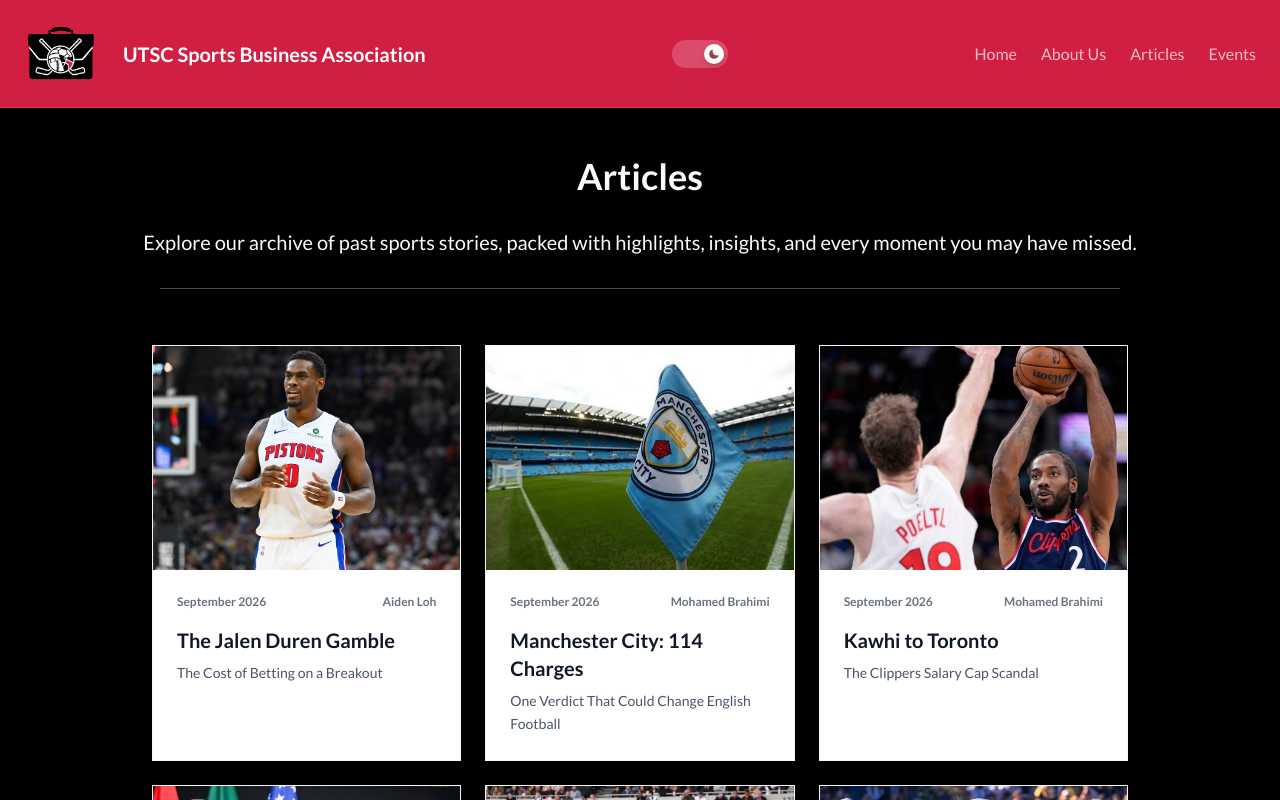
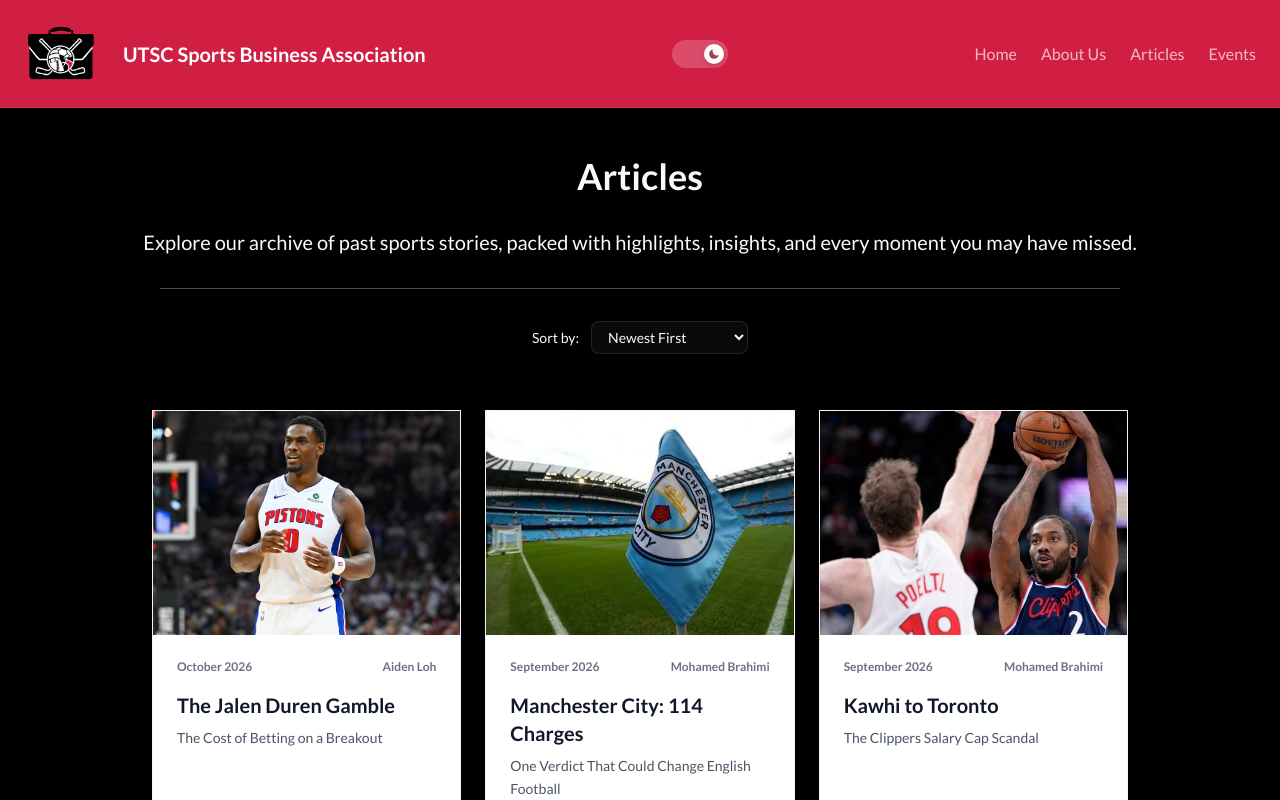
Before and after one commit to mbrahimi25/utsc-sba-website, a Next.js app: page /articles in a window 1280 px wide. Shown: the top 800 px of the page. Built offline with nearby package versions, Linux system fonts and the light colour scheme.

Commit message:
Organized article data, added sorting dropdown to Articles page, made Home recent article card update automatically

```diff
--- a/src/app/articles/jalen-duren-gamble-2026/page.tsx
+++ b/src/app/articles/jalen-duren-gamble-2026/page.tsx
@@ -24,7 +24,7 @@
       height={1440}
       caption="Jalen Duren for the Detroit Pistons - Jason Miller/Getty Images"
       alt="Jalen Duren for the Detroit Pistons"
-      date="September 2026"/>
+      date="October 2026"/>
 
       <div className="max-w-5xl mx-auto px-4 sm:px-6 py-6">
 
--- a/src/app/articles/page.tsx
+++ b/src/app/articles/page.tsx
@@ -1,20 +1,38 @@
-import Image from "next/image";
+"use client";
+
+import { useState } from "react";
 import Navbar from "@/components/Navbar";
-import Divider from "@/components/Divider"
+import Divider from "@/components/Divider";
 import ArticleEventCard from "@/components/ArticleEventCard";
 import Footer from "@/components/Footer";
-
-import type { Metadata } from 'next';
-
-export const metadata: Metadata = {
-  title: 'Articles | UTSC SBA',
-  description: 'Articles on the latest news in the sports business world.',
-};
+import { articles } from "@/data/articles";
 
 export default function ArticlesPage() {
+  const [sortOrder, setSortOrder] = useState("newest");
+
+  // Sort logic based on selected dropdown value
+  const sortedArticles = [...articles].sort((a, b) => {
+    if (sortOrder === "newest") {
+      // Sort descending using publishedAt
+      return new Date(b.publishedAt).getTime() - new Date(a.publishedAt).getTime();
+    }
+    if (sortOrder === "oldest") {
+      // Sort ascending using publishedAt
+      return new Date(a.publishedAt).getTime() - new Date(b.publishedAt).getTime();
+    }
+    if (sortOrder === "az") {
+      // Alphabetical A-Z on the title
+      return a.title.localeCompare(b.title);
+    }
+    if (sortOrder === "za") {
+      // Alphabetical Z-A on the title
+      return b.title.localeCompare(a.title);
+    }
+    return 0;
+  });
+
   return (
     <main className="min-h-screen">
-
       <Navbar />
 
       <h1 className="mt-12 flex justify-center text-4xl font-bold">Articles</h1>
@@ -25,96 +43,36 @@
 
       <Divider />
 
+      {/* Sorting Dropdown Controls */}
+      <div className="flex justify-center mt-6">
+        <div className="flex items-center gap-3">
+          <label htmlFor="sort" className="font-medium text-sm">Sort by:</label>
+          <select
+            id="sort"
+            value={sortOrder}
+            onChange={(e) => setSortOrder(e.target.value)}
+            className="border rounded-md px-3 py-1.5 text-sm bg-background shadow-sm focus:outline-none focus:ring-2 focus:ring-primary"
+          >
+            <option value="newest">Newest First</option>
+            <option value="oldest">Oldest First</option>
+            <option value="az">Alphabetical (A-Z)</option>
+            <option value="za">Alphabetical (Z-A)</option>
+          </select>
+        </div>
+      </div>
+
       <div className="mt-8 grid grid-cols-1 sm:grid-cols-2 lg:grid-cols-3 gap-6 p-6 max-w-5xl mx-auto">
-
-        <ArticleEventCard
-        title="The Jalen Duren Gamble"
-        image="/articles/jalen-duren-gamble-2026.png"
-        description="The Cost of Betting on a Breakout"
-        author="Aiden Loh"
-        date="September 2026"
-        link="/articles/jalen-duren-gamble-2026"/>
-
-        <ArticleEventCard
-        title="Manchester City: 114 Charges"
-        image="/articles/man-city-charges-2026.jpg"
-        description="One Verdict That Could Change English Football"
-        author="Mohamed Brahimi"
-        date="September 2026"
-        link="/articles/man-city-charges-2026"/>
-
-        <ArticleEventCard
-        title="Kawhi to Toronto"
-        image="/articles/kawhi-leonard-scandal-2026.jpg"
-        description="The Clippers Salary Cap Scandal"
-        author="Mohamed Brahimi"
-        date="September 2026"
-        link="/articles/kawhi-leonard-scandal-2026"/>
-
-        <ArticleEventCard
-        title="Beyond the Trophy"
-        image="/articles/fifa-wc-revenue-2026.jpg"
-        description="The Business Behind the 2026 FIFA World Cup"
-        author="Mohamed Brahimi"
-        date="July 2026"
-        link="/articles/fifa-wc-revenue-2026"/>
-
-        <ArticleEventCard
-        title="From Contenders to Crisis"
-        image="/articles/tottenham-crisis-2026.png"
-        description="The Story of Tottenham Hotspur"
-        author="Mohamed Brahimi"
-        date="March 2026"
-        link="/articles/tottenham-crisis-2026"/>
-
-        <ArticleEventCard
-        title="NCAA vs OUA"
-        image="/articles/ncaa-oua-2026.png"
-        description="What Ontario (and Canada) Can Learn from the NIL Era"
-        author="Mohamed Brahimi"
-        date="March 2026"
-        link="/articles/ncaa-oua-2026"/>
-
-        <ArticleEventCard
-        title="Seahawks Win Second Super Bowl"
-        image="/articles/super-bowl-2026.jpg"
-        description="What went down in Santa Clara"
-        author="Mohamed Brahimi"
-        date="February 2026"
-        link="/articles/super-bowl-2026"/>
-
-        <ArticleEventCard
-        title="The Josh Sargent Drama"
-        image="/articles/josh-sargent-drama.jpg"
-        description="The story behind TFC's offer"
-        author="Mohamed Brahimi"
-        date="January 2026"
-        link="/articles/josh-sargent-drama"/>
-
-        <ArticleEventCard
-        title="Qualifying Fever"
-        image="/articles/wc-qualification-2026.jpg"
-        description="The Race to the 2026 World Cup"
-        author="Mohamed Brahimi"
-        date="October 2025"
-        link="/articles/wc-qualification-2026"/>
-
-        <ArticleEventCard
-        title="Tension to Victory"
-        image="/articles/mclaren-constructors-2025.jpg"
-        description="McLaren's Constructors' Dominance"
-        author="Mohamed Brahimi"
-        date="October 2025"
-        link="/articles/mclaren-constructors-2025"/>
-
-        <ArticleEventCard
-        title="Beyond the Salary Cap"
-        image="/articles/miami-tfc-2025.jpg"
-        description="How Designated Players shaped TFC vs. Miami"
-        author="Mohamed Brahimi"
-        date="September 2025"
-        link="/articles/miami-tfc-2025"/>
-
+        {sortedArticles.map((article, index) => (
+          <ArticleEventCard
+            key={index}
+            title={article.title}
+            image={article.image}
+            description={article.description}
+            author={article.author}
+            date={article.date}
+            link={article.link}
+          />
+        ))}
       </div>
 
       <Footer />
--- a/src/app/page.tsx
+++ b/src/app/page.tsx
@@ -3,10 +3,16 @@
 import { Pattern as HomepageCarousel } from "@/components/examples/homepage_carousel"
 import ArticleEventCard from "@/components/ArticleEventCard";
 import Footer from "@/components/Footer";
+import { articles } from "@/data/articles";
 
 import { Analytics } from '@vercel/analytics/next';
 
 export default function Home() {
+
+  const latestArticle = articles[0];
+  // Takes first element from articles.ts, and treats it as the most recent article
+  // In the future, could switch this to taking the article with the most recent publishedAt date
+
   return (
     <main className="min-h-screen">
       <Analytics />
@@ -24,12 +30,12 @@
       <div className="mt-8 grid grid-cols-1 sm:grid-cols-2 gap-6 p-6 max-w-4xl mx-auto justify-items-center">
 
         <ArticleEventCard
-        title="The Jalen Duren Gamble"
-        image="/articles/jalen-duren-gamble-2026.png"
-        description="The Cost of Betting on a Breakout"
-        author="Aiden Loh"
-        date="September 2026"
-        link="/articles/jalen-duren-gamble-2026"/>
+        title={latestArticle.title}
+        image={latestArticle.image}
+        description={latestArticle.description}
+        author={latestArticle.author}
+        date={latestArticle.date}
+        link={latestArticle.link}/>
 
         <ArticleEventCard
         title="Sample Event"
--- /dev/null
+++ b/src/data/articles.ts
@@ -0,0 +1,124 @@
+// data/articles.ts
+
+export interface Article {
+  title: string;
+  image: string;
+  description: string;
+  author: string;
+  date: string; // Format: "Month YYYY"
+  publishedAt: string; // Format: "YYYY-MM-DD"
+  link: string;
+}
+
+export const articles: Article[] = [
+    {
+        title: "The Jalen Duren Gamble",
+        image: "/articles/jalen-duren-gamble-2026.png",
+        description: "The Cost of Betting on a Breakout",
+        author: "Aiden Loh",
+        date: "October 2026",
+        publishedAt: "2026-10-01",
+        link: "/articles/jalen-duren-gamble-2026",
+    },
+
+    {
+        title:"Manchester City: 114 Charges",
+        image:"/articles/man-city-charges-2026.jpg",
+        description:"One Verdict That Could Change English Football",
+        author:"Mohamed Brahimi",
+        date:"September 2026",
+        publishedAt: "2026-09-30",
+        link:"/articles/man-city-charges-2026",
+    },
+
+    {
+        title:"Kawhi to Toronto",
+        image:"/articles/kawhi-leonard-scandal-2026.jpg",
+        description:"The Clippers Salary Cap Scandal",
+        author:"Mohamed Brahimi",
+        date:"September 2026",
+        publishedAt: "2026-09-15",
+        link:"/articles/kawhi-leonard-scandal-2026",
+    },
+
+    {
+        title:"Beyond the Trophy",
+        image:"/articles/fifa-wc-revenue-2026.jpg",
+        description:"The Business Behind the 2026 FIFA World Cup",
+        author:"Mohamed Brahimi",
+        date:"July 2026",
+        publishedAt: "2026-07-01",
+        link:"/articles/fifa-wc-revenue-2026",
+    },
+
+    {
+        title:"From Contenders to Crisis",
+        image:"/articles/tottenham-crisis-2026.png",
+        description:"The Story of Tottenham Hotspur",
+        author:"Mohamed Brahimi",
+        date:"March 2026",
+        publishedAt: "2026-03-15",
+        link:"/articles/tottenham-crisis-2026",
+    },
+
+    {
+        title:"NCAA vs OUA",
+        image:"/articles/ncaa-oua-2026.png",
+        description:"What Ontario (and Canada) Can Learn from the NIL Era",
+        author:"Mohamed Brahimi",
+        date:"March 2026",
+        publishedAt: "2026-03-01",
+        link:"/articles/ncaa-oua-2026",
+    },
+
+    {
+        title:"Seahawks Win Second Super Bowl",
+        image:"/articles/super-bowl-2026.jpg",
+        description:"What went down in Santa Clara",
+        author:"Mohamed Brahimi",
+        date:"February 2026",
+        publishedAt: "2026-02-01",
+        link:"/articles/super-bowl-2026",
+    },
+
+    {
+        title:"The Josh Sargent Drama",
+        image:"/articles/josh-sargent-drama.jpg",
+        description:"The story behind TFC's offer",
+        author:"Mohamed Brahimi",
+        date:"January 2026",
+        publishedAt: "2026-01-01",
+        link:"/articles/josh-sargent-drama",
+    },
+
+    {
+        title:"Qualifying Fever",
+        image:"/articles/wc-qualification-2026.jpg",
+        description:"The Race to the 2026 World Cup",
+        author:"Mohamed Brahimi",
+        date:"October 2025",
+        publishedAt: "2025-10-15",
+        link:"/articles/wc-qualification-2026",
+    },
+
+    {
+        title:"Tension to Victory",
+        image:"/articles/mclaren-constructors-2025.jpg",
+        description:"McLaren's Constructors' Dominance",
+        author:"Mohamed Brahimi",
+        date:"October 2025",
+        publishedAt: "2025-10-01",
+        link:"/articles/mclaren-constructors-2025",
+    },
+
+    {
+        title:"Beyond the Salary Cap",
+        image:"/articles/miami-tfc-2025.jpg",
+        description:"How Designated Players shaped TFC vs. Miami",
+        author:"Mohamed Brahimi",
+        date:"September 2025",
+        publishedAt: "2025-09-30",
+        link:"/articles/miami-tfc-2025",
+    },
+
+];
```
